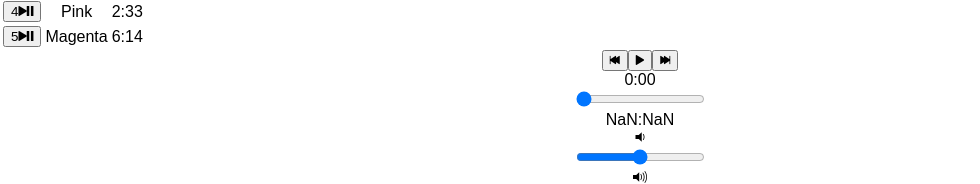
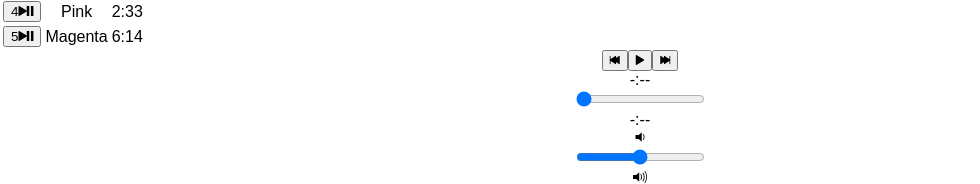
Before and after one commit to kdcarbullido/Bloc-Jams-React, a React (Create React App) app: page /album/the-colors in a window 1280 px wide. Shown: the part 865-1049 px from the top of the page, without its empty margins (0-980 px from the left). Built offline with nearby package versions, Linux system fonts and the light colour scheme.

Commit message:
Finish player bar range value formatting

```diff
--- a/src/components/Album.js
+++ b/src/components/Album.js
@@ -95,11 +95,12 @@ class Album extends Component {
     }
 
     formatTime(timeInSeconds) {
+        if (!timeInSeconds) {return "-:--"};
         let time = timeInSeconds;
-        console.log('formatTime: ', time, "timeinSeconds", timeInSeconds);
+ //       console.log('formatTime: ', time, "timeinSeconds", timeInSeconds);
         let minutes = Math.floor( timeInSeconds / 60);
         let secs = Math.floor( timeInSeconds % 60);
-        console.log(minutes + ":" + secs);
+//        console.log(minutes + ":" + secs);
         if (secs < 10) {return (minutes + ":0" + secs)}
         return (minutes + ":" + secs);
     }
```
